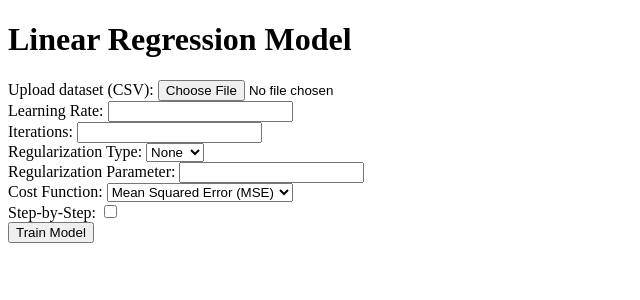
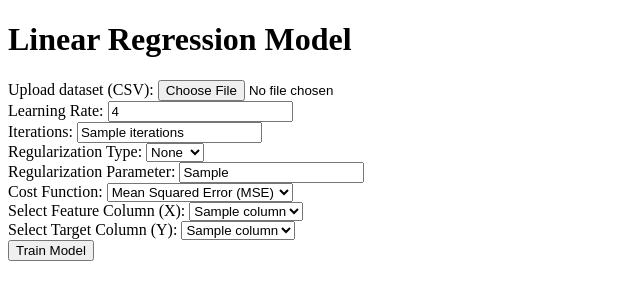
Before and after one commit to mereolog/ml-playground, a Flask app: template MVP/Team #3/templates/index.html in a window 1280 px wide. Shown: the top 300 px of the page, without its empty margins (0-640 px from the left). Run offline with Flask 3, Linux system fonts and the light colour scheme; the template is opened without the code that fills it: most values are stand-ins (such as "Sample title", 1, 10 or a date in 2020).

Commit message:
Changes added

```diff
--- a/MVP/Team #3/app.py
+++ b/MVP/Team #3/app.py
@@ -122,63 +122,88 @@ def plot_regression(X, y, m, b):
 @app.route('/', methods=['GET', 'POST'])
 def index():
     if request.method == 'POST':
+        error_message = None
+
+        # Parse form inputs
         try:
-            # Parse and cast form inputs
             learning_rate = float(request.form['learning_rate'])
             iterations = int(request.form['iterations'])
             regularization_type = request.form['regularization_type']
             regularization_param = float(request.form['regularization_param'])
+            cost_function = request.form['cost_function']
+        except ValueError:
+            error_message = "Invalid input for learning rate, iterations, or regularization parameters."
+            return render_template('index.html', error_message=error_message)
 
-            # Proceed with the main logic
-            uploaded_dataset = request.files.get('dataset')
+        # Handle file upload
+        uploaded_dataset = request.files.get('dataset')
+        try:
+            data = pd.read_csv(uploaded_dataset) if uploaded_dataset else pd.read_csv('Salary_dataset.csv')
+        except pd.errors.ParserError:
+            error_message = "Uploaded file is not a valid CSV format."
+            return render_template('index.html', error_message=error_message)
+        except FileNotFoundError:
+            error_message = "Default dataset 'Salary_dataset.csv' not found."
+            return render_template('index.html', error_message=error_message)
+        except Exception as e:
+            error_message = f"Error while loading dataset: {str(e)}"
+            return render_template('index.html', error_message=error_message)
 
-            try:
-                # Load dataset
-                data = pd.read_csv(uploaded_dataset) if uploaded_dataset else pd.read_csv('Salary_dataset.csv')
-            except pd.errors.ParserError:
-                return "Error: Uploaded file is not a valid CSV format."
-            except FileNotFoundError:
-                return "Error: Default dataset 'Salary_dataset.csv' not found."
-            except Exception as e:
-                return f"An error occurred while loading the dataset: {str(e)}"
-
-            # Ensure required columns are present
-            if 'YearsExperience' not in data.columns or 'Salary' not in data.columns:
-                return "Error: Dataset must contain 'YearsExperience' and 'Salary' columns."
-
-            # Extract features and target
-            X = data['YearsExperience'].values.reshape(-1, 1)
-            y = data['Salary'].values
-
-            # Perform gradient descent
-            m, b, cost_history = gradient_descent_with_regularization(
-                X.flatten(),
-                y,
-                config={
-                    'learning_rate': learning_rate,
-                    'iterations': iterations,
-                    'regularization_type': regularization_type,
-                    'regularization_param': regularization_param,
-                    'cost_function': calculate_error_metric
-                }
+        # If columns are not yet selected, display them
+        if 'x_column' not in request.form or 'y_column' not in request.form:
+            columns = data.columns.tolist()
+            return render_template(
+                'index.html',
+                columns=columns,
+                learning_rate=learning_rate,
+                iterations=iterations,
+                regularization_type=regularization_type,
+                regularization_param=regularization_param,
+                cost_function=cost_function
             )
 
-            # Generate regression plot
-            plot_path = plot_regression(X, y, m, b)
+        # Use selected columns
+        x_column = request.form['x_column']
+        y_column = request.form['y_column']
 
-            return render_template(
-                'index.html',
-                plot_path=plot_path,
-                m=m,
-                b=b,
-                cost_history=cost_history
-            )
-        except ValueError as e:
-            return f"Error: Invalid input - {str(e)}"
-        except Exception as e:
-            return f"An unexpected error occurred: {str(e)}"
+        if x_column not in data.columns or y_column not in data.columns:
+            error_message = "Selected columns do not exist in the dataset."
+            return render_template('index.html', error_message=error_message)
 
-    return render_template('index.html', plot_path=None, cost_history=None)
+        # Extract features and target
+        X = data[x_column].values.reshape(-1, 1)
+        y = data[y_column].values
+
+        # Perform gradient descent
+        m, b, cost_history = gradient_descent_with_regularization(
+            X.flatten(),
+            y,
+            config={
+                'learning_rate': learning_rate,
+                'iterations': iterations,
+                'regularization_type': regularization_type,
+                'regularization_param': regularization_param,
+                'cost_function': cost_function
+            }
+        )
+
+        # Generate regression plot
+        plot_path = plot_regression(X, y, m, b)
+
+        # Render results
+        return render_template(
+            'index.html',
+            plot_path=plot_path,
+            m=m,
+            b=b,
+            cost_history=cost_history,
+            cost_function=cost_function,
+            x_column=x_column,
+            y_column=y_column
+        )
+
+    # Render initial form if GET request
+    return render_template('index.html')
 
 
 if __name__ == '__main__':
--- a/MVP/Team #3/templates/index.html
+++ b/MVP/Team #3/templates/index.html
@@ -8,43 +8,64 @@
 <body>
     <h1>Linear Regression Model</h1>
 
-    <!-- Formularz do wprowadzenia danych -->
+    <!-- Error message -->
+    {% if error_message %}
+        <div style="color: red;">
+            <p>{{ error_message }}</p>
+        </div>
+    {% endif %}
+
+    <!-- Form to upload dataset and input parameters -->
     <form method="POST" enctype="multipart/form-data">
         <label for="dataset">Upload dataset (CSV):</label>
         <input type="file" name="dataset" accept=".csv"><br>
 
         <label for="learning_rate">Learning Rate:</label>
-        <input type="text" id="learning_rate" name="learning_rate" required><br>
+        <input type="text" id="learning_rate" name="learning_rate" value="{{ learning_rate }}" required><br>
 
         <label for="iterations">Iterations:</label>
-        <input type="text" id="iterations" name="iterations" required><br>
+        <input type="text" id="iterations" name="iterations" value="{{ iterations }}" required><br>
 
         <label for="regularization_type">Regularization Type:</label>
         <select name="regularization_type" required>
-            <option value="None">None</option>
-            <option value="Lasso">Lasso</option>
-            <option value="Ridge">Ridge</option>
+            <option value="None" {% if regularization_type == "None" %}selected{% endif %}>None</option>
+            <option value="Lasso" {% if regularization_type == "Lasso" %}selected{% endif %}>Lasso</option>
+            <option value="Ridge" {% if regularization_type == "Ridge" %}selected{% endif %}>Ridge</option>
         </select><br>
 
         <label for="regularization_param">Regularization Parameter:</label>
-        <input type="text" name="regularization_param" required><br>
+        <input type="text" name="regularization_param" value="{{ regularization_param }}" required><br>
 
         <label for="cost_function">Cost Function:</label>
         <select name="cost_function" required>
-            <option value="MSE">Mean Squared Error (MSE)</option>
-            <option value="MAE">Mean Absolute Error (MAE)</option>
-            <option value="R2">R-squared (R²)</option>
+            <option value="MSE" {% if cost_function == "MSE" %}selected{% endif %}>Mean Squared Error (MSE)</option>
+            <option value="MAE" {% if cost_function == "MAE" %}selected{% endif %}>Mean Absolute Error (MAE)</option>
+            <option value="R2" {% if cost_function == "R2" %}selected{% endif %}>R-squared (R²)</option>
         </select><br>
 
-        <label for="step_by_step">Step-by-Step:</label>
-        <input type="checkbox" name="step_by_step"><br>
+        <!-- Dynamic column selection -->
+        {% if columns %}
+            <label for="x_column">Select Feature Column (X):</label>
+            <select name="x_column" required>
+                {% for column in columns %}
+                    <option value="{{ column }}">{{ column }}</option>
+                {% endfor %}
+            </select><br>
+
+            <label for="y_column">Select Target Column (Y):</label>
+            <select name="y_column" required>
+                {% for column in columns %}
+                    <option value="{{ column }}">{{ column }}</option>
+                {% endfor %}
+            </select><br>
+        {% endif %}
 
         <input type="submit" value="Train Model">
     </form>
 
-    <!-- Wyświetlanie wyników -->
+    <!-- Display results -->
     {% if plot_path %}
-        <h2>Wyniki:</h2>
+        <h2>Results:</h2>
         <p>Slope (m): {{ m }}</p>
         <p>Intercept (b): {{ b }}</p>
         <p>Cost Function: {{ cost_function }}</p>
@@ -56,7 +77,7 @@
             {% endfor %}
         </ul>
 
-        <h2>Wykres regresji liniowej:</h2>
+        <h2>Regression Plot:</h2>
         <img src="{{ url_for('static', filename='years_salary_linear_regression_plot.png') }}" alt="Regression Plot">
     {% endif %}
 </body>
```
